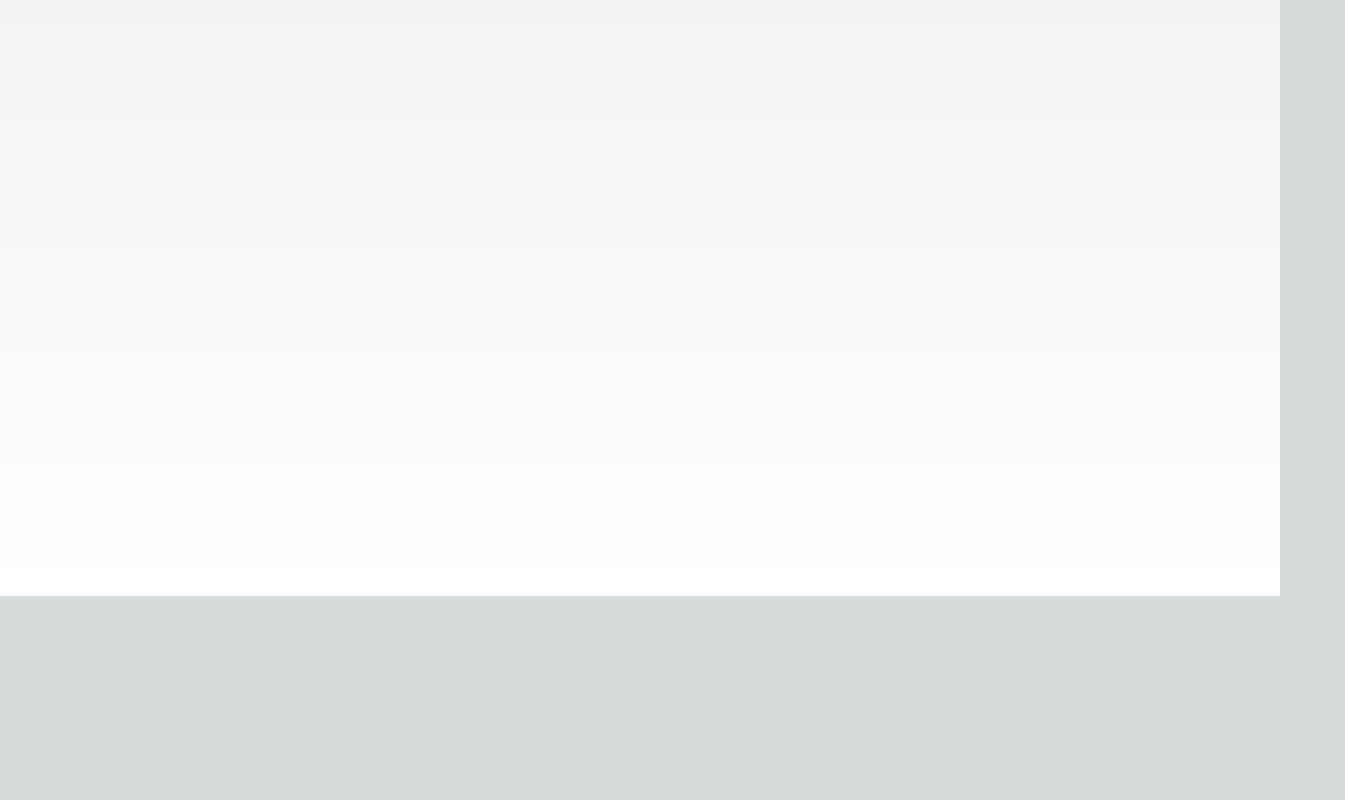
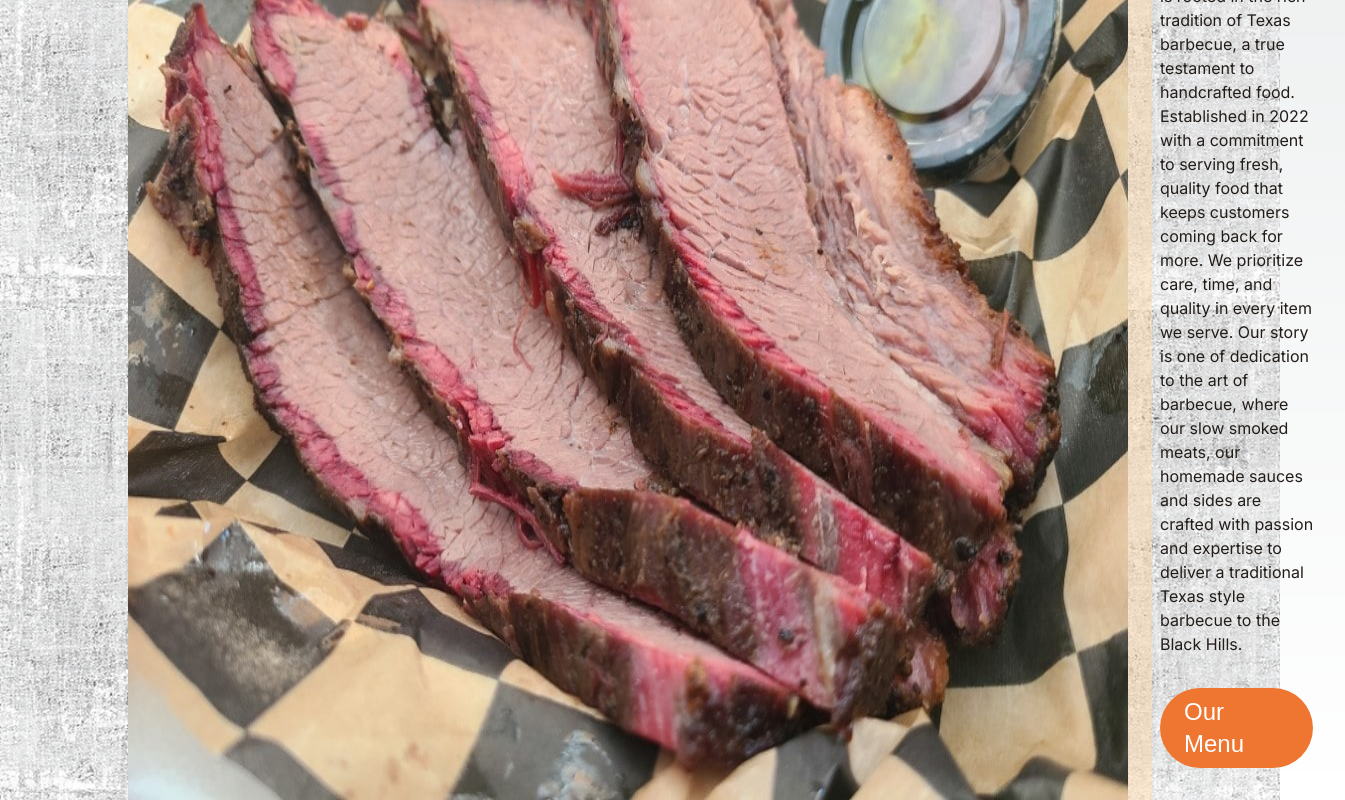
Before and after one commit to evergreendev/oakburn, a Next.js app: page / in a window 1280 px wide. Shown: the part 1332-2132 px from the top of the page, 1345 px wide, since content can reach past the window. Before the commit the page ends 1928 px from the top, so only its background shows below. Built offline with nearby package versions, Linux system fonts and the light colour scheme; a web font is replaced by a local one.

Commit message:
Add Image card

```diff
--- /dev/null
+++ b/app/ImageCard.tsx
@@ -0,0 +1,36 @@
+import Image, {StaticImageData} from "next/image";
+import Link from "next/link";
+
+type Button = {
+    text: string;
+    href: string;
+}
+
+const ImageCard = ({img, title, content, button, reverse = false}: {
+    img: StaticImageData,
+    title: string,
+    content: string,
+    button?: Button,
+    reverse?: boolean
+}) => {
+    return <div className="bg-contain gap-8 bg-orange-200 text-bg-gray-500 bg-dist w-full">
+        <div className="max-w-screen-lg flex mx-auto bg-orange-200 bg-opacity-50" >
+            <Image src={img} alt=""/>
+            <div className="p-8">
+                <h2 className="font-averia text-6xl mb-3 font-bold text-primary-700">{title}</h2>
+                <p>{content}</p>
+                {
+                    button ?
+                        <div className="flex mt-8">
+                            <Link className="bg-primary-500 hover:brightness-110 text-white px-6 py-2 rounded-full font-averia text-2xl" href={button.href}>
+                                <span>{button.text}</span>
+                            </Link>
+                        </div>
+                         : ""
+                }
+            </div>
+        </div>
+    </div>
+}
+
+export default ImageCard;
--- a/app/page.tsx
+++ b/app/page.tsx
@@ -1,7 +1,8 @@
-import Image from "next/image";
 import logoFood from "@/public/logo-with-briscuit.jpg"
 import foodBg from "@/public/background.png";
 import Header from "@/app/Header";
+import ImageCard from "@/app/ImageCard";
+import briscuit from "@/public/briscuit.jpg"
 
 export default function Home() {
 
@@ -11,7 +12,13 @@ export default function Home() {
             <div className="z-10 w-full items-center justify-between font-mono text-sm lg:flex">
                 <Header src={logoFood} background={foodBg}/>
             </div>
-          <div className="min-h-screen">spacer</div>
+            <ImageCard
+                title="Our Story"
+                content="Oak Burn Barbecue is rooted in the rich tradition of Texas barbecue, a true testament to handcrafted food. Established in 2022 with a commitment to serving fresh, quality food that keeps customers coming back for more. We prioritize care, time, and quality in every item we serve. Our story is one of dedication to the art of barbecue, where our slow smoked meats, our homemade sauces and sides are crafted with passion and expertise to deliver a traditional Texas style barbecue to the Black Hills.
+"
+                img={briscuit}
+                button={{text:"Our Menu", href:"/menu"}}
+            />
         </main>
     );
 }
--- a/tailwind.config.ts
+++ b/tailwind.config.ts
@@ -18,6 +18,7 @@ const config: Config = {
         'bg-gray-500': "#231d19"
       },
       backgroundImage: {
+        "dist": "url('../public/dist-background.png')",
         "hero": "url('../public/background.png')",
         "gradient-radial": "radial-gradient(var(--tw-gradient-stops))",
         "gradient-conic":
```
Also changed, not shown: public/dist-background.png (added). Lines whose indentation alone changed are shown as unchanged.
